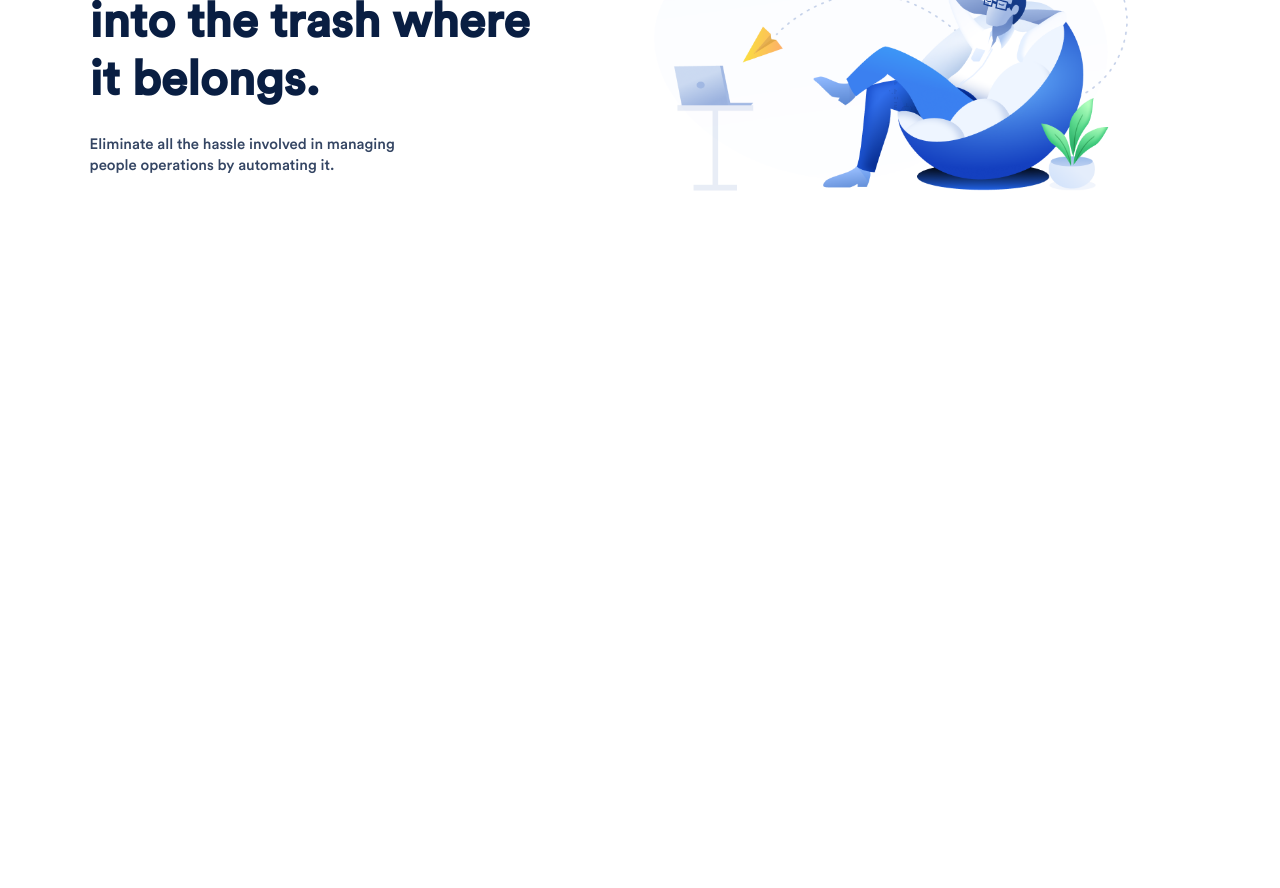
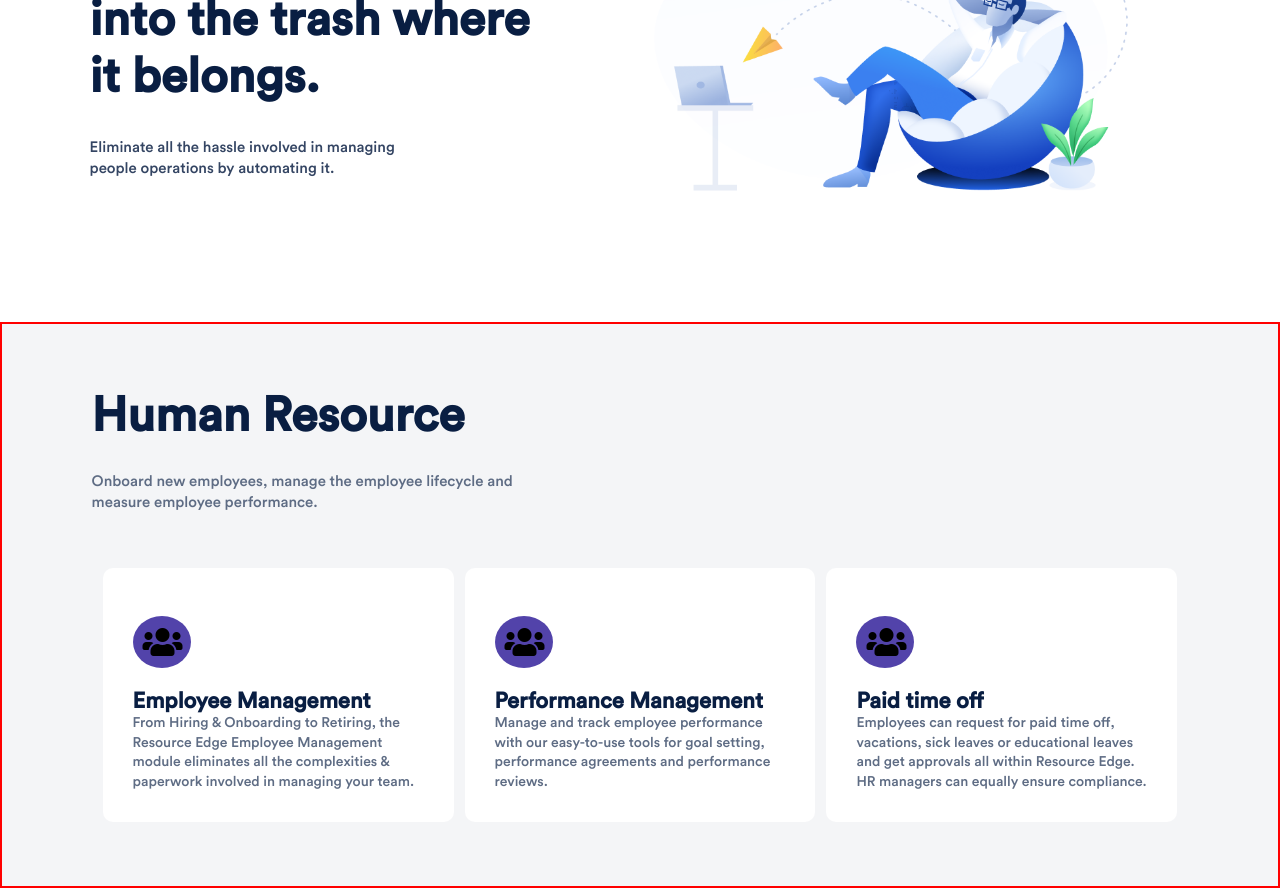
Before and after one commit to Prospertech-github/resource-edge-app, a React (Create React App) app: page / in a window 1280 px wide. Shown: the part 280-1168 px from the top of the page. Before the commit the page ends 800 px from the top, so only its background shows below. Built offline with nearby package versions, Linux system fonts and the light colour scheme.

Commit message:
FEAT: Designed Desktop view of Human resource section

```diff
--- a/package.json
+++ b/package.json
@@ -3,6 +3,11 @@
   "version": "0.1.0",
   "private": true,
   "dependencies": {
+    "@fortawesome/fontawesome-svg-core": "^1.2.36",
+    "@fortawesome/free-brands-svg-icons": "^5.15.4",
+    "@fortawesome/free-regular-svg-icons": "^5.15.4",
+    "@fortawesome/free-solid-svg-icons": "^5.15.4",
+    "@fortawesome/react-fontawesome": "^0.1.16",
     "@testing-library/jest-dom": "^5.16.1",
     "@testing-library/react": "^11.2.7",
     "@testing-library/user-event": "^12.8.3",
--- a/public/index.html
+++ b/public/index.html
@@ -24,6 +24,9 @@
       work correctly both with client-side routing and a non-root public URL.
       Learn how to configure a non-root public URL by running `npm run build`.
     -->
+    <link rel="stylesheet" href="https://pro.fontawesome.com/releases/v5.10.0/css/all.css"
+      integrity="sha384-AYmEC3Yw5cVb3ZcuHtOA93w35dYTsvhLPVnYs9eStHfGJvOvKxVfELGroGkvsg+p" crossorigin="anonymous" />
+
     <title>React App</title>
   </head>
   <body>
--- a/src/App.js
+++ b/src/App.js
@@ -2,6 +2,7 @@ import React from "react";
 // import NavBar from "./components/navbar__component/NavBar";
 
 import Header from "./components/header__component/Header";
+import HumanResource from "./components/human-resource__component/HumanResource";
 
 
 function App() {
@@ -9,6 +10,8 @@ function App() {
   return (
     <div>
       <Header />
+      <HumanResource />
+
     </div>
   )
 }
--- a/src/components/header__component/Header.css
+++ b/src/components/header__component/Header.css
@@ -30,7 +30,7 @@
   color: #344563;
   font-size: 1.5rem;
   line-height: 1.4;
-  margin-top: 2.5rem;
+  margin-top: 3rem;
   width: 70%;
 }
 .header__content-right img{
--- /dev/null
+++ b/src/components/human-resource-box__component/HumanResourceBox.css
@@ -0,0 +1,41 @@
+.resource-box-container{
+  display: flex;
+  justify-content: space-evenly;
+}
+.resource-box{
+  background: #fff;
+  width: 32%;
+  margin-top: 5%;
+  padding: 3rem;
+  border-radius: 10px;
+}
+.resource-box__content{
+  display: flex;
+  flex-direction: column;
+  font-size: 1.6rem;
+  margin-top: 1.8rem;
+}
+.first-icon{
+  width: 58px;
+  font-size: 3.2rem;
+  background: #5243AA;
+  border-radius: 50%;
+  padding: 1rem;
+  text-align: center;
+}
+.resource-box__content__text{
+  margin-top: 2rem;
+}
+#resource-box__content__bold-text{
+  font-size: 2.2rem;
+  font-weight: bold;
+  color: #091E42;
+}
+#resource-box__content__small-text{
+  font-size: 1.4rem;
+  font-weight: 400;
+  line-height: 1.4;
+  color: #5E6C84;
+  margin-top: 1.2
+  rem;
+}
--- /dev/null
+++ b/src/components/human-resource-box__component/HumanResourceBox.js
@@ -0,0 +1,59 @@
+import './HumanResourceBox.css'
+
+function HumanResourceBox() {
+  const details = [
+    {
+      boldText: 'Employee Management',
+      smalltext: 'From Hiring & Onboarding to Retiring, the Resource Edge Employee Management module  eliminates all the complexities & paperwork involved in managing your team.'
+    },
+    {
+      boldText: 'Performance Management',
+      smalltext: 'Manage and track employee performance with our easy-to-use tools for goal setting, performance agreements and performance reviews.'
+    },
+    {
+      boldText: 'Paid time off',
+      smalltext: 'Employees can request for paid time off, vacations, sick leaves or educational leaves and get approvals all within Resource Edge. HR managers can equally ensure compliance.'
+    }
+  ]
+
+
+
+  return (
+    <div className="resource-box-container">
+      <div className="resource-box">
+        <div className="resource-box__content">
+          <i className="fas fa-users first-icon" id="first-icon"></i>
+
+          <div className="resource-box__content__text">
+            <p id="resource-box__content__bold-text"> {details[0].boldText} </p>
+            <p id="resource-box__content__small-text"> {details[0].smalltext}  </p>
+          </div>
+        </div>
+      </div>
+
+      <div className="resource-box">
+        <div className="resource-box__content">
+          <i className="fas fa-users first-icon" id="first-icon"></i>
+
+          <div className="resource-box__content__text">
+            <p id="resource-box__content__bold-text"> {details[1].boldText} </p>
+            <p id="resource-box__content__small-text"> {details[1].smalltext}  </p>
+          </div>
+        </div>
+      </div>
+
+      <div className="resource-box">
+        <div className="resource-box__content">
+          <i className="fas fa-users first-icon" id="first-icon"></i>
+
+          <div className="resource-box__content__text">
+            <p id="resource-box__content__bold-text"> {details[2].boldText} </p>
+            <p id="resource-box__content__small-text"> {details[2].smalltext}  </p>
+          </div>
+        </div>
+      </div>
+    </div>
+  )
+}
+
+export default HumanResourceBox;
--- /dev/null
+++ b/src/components/human-resource__component/HumanResource.css
@@ -0,0 +1,26 @@
+.humanResource{
+  width: 100%;
+  background: #F4F5F7;
+  padding: 5% 7%;
+  border: 2px solid red;
+}
+.humanResource__title{
+  display: flex;
+  flex-direction: column;
+  width: 50%;
+}
+#humanResource__title__bold-text{
+  color: #091E42;
+  font-size: 4.8rem;
+  font-weight: 700;
+}
+#humanResource__title__light-text{
+  color: #5E6C84;
+  font-size: 1.5rem;
+  line-height: 1.4;
+  margin-top: 2.5rem;
+  width: 80%;
+}
+.humanResource__box{
+  display: flex;
+}
--- /dev/null
+++ b/src/components/human-resource__component/HumanResource.js
@@ -0,0 +1,21 @@
+import './HumanResource.css';
+import HumanResourceBox from '../human-resource-box__component/HumanResourceBox'
+
+function HumanResource() {
+
+  return (
+    <section className="humanResource">
+      <div className="humanResource__title">
+        <span id="humanResource__title__bold-text"> Human Resource </span>
+        <span id="humanResource__title__light-text"> Onboard new employees, manage the employee lifecycle and measure employee performance. </span>
+      </div>
+
+      <div className="humanResource__box">
+        <HumanResourceBox />
+      </div>
+
+    </section>
+  )
+}
+
+export default HumanResource;
```
Also changed, not shown: 1 other file (tests, documents, lock files or other folders).
